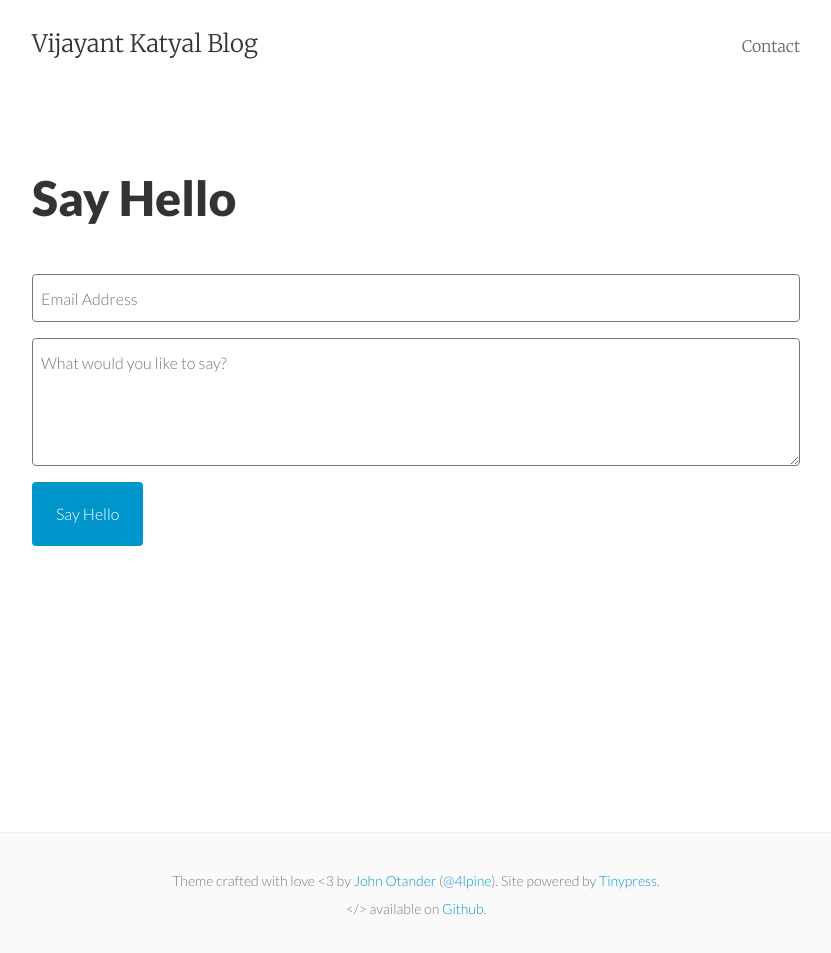
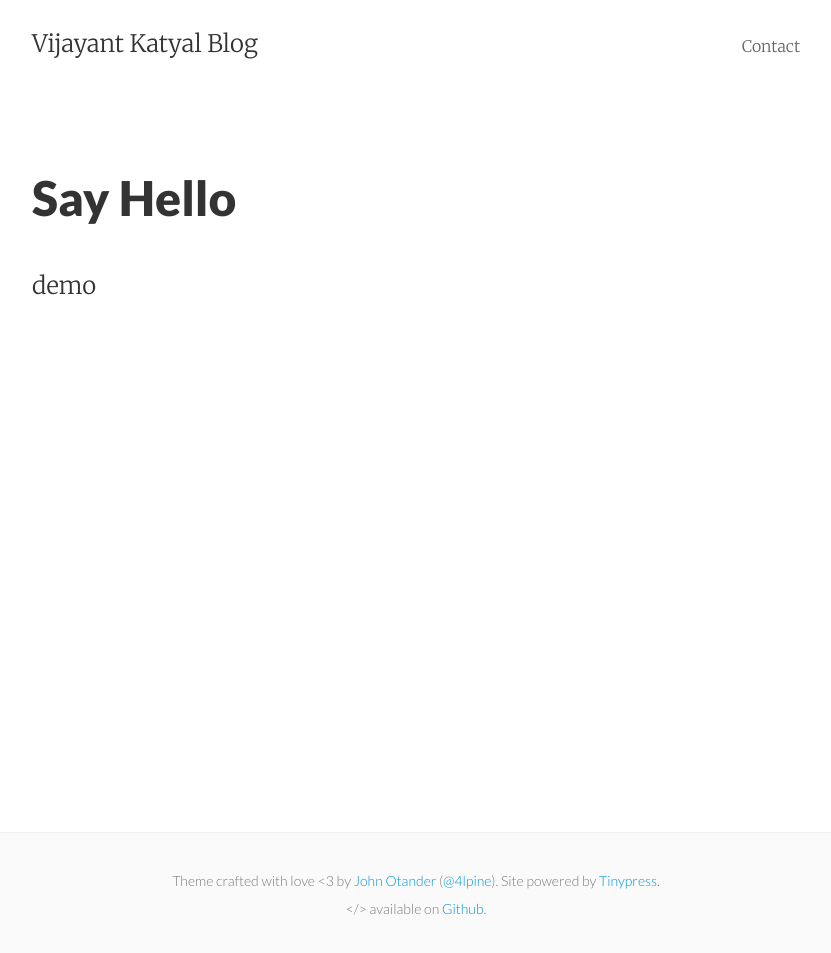
Before and after one commit to vijayantkatyal/vijayantkatyal.github.io, a Jekyll site: the page built from contact.html, in a window 1280 px wide. Shown: the whole page, without its empty margins (224-1055 px from the left). Built offline with Jekyll 4.4.1, drawn with Linux system fonts in a browser that asks for light colours.

Commit message:
[Updated] Contact Page

```diff
--- a/contact.html
+++ b/contact.html
@@ -5,9 +5,5 @@ permalink: /contact/
 ---
 
 <div class="py2">
-  <form action="https://forms.brace.io/{{ site.email }}" method="POST" class="form-stacked form-light">
-    <input type="text" name="email" class="input mobile-block" placeholder="Email Address">
-    <textarea type="text" name="content" class="input mobile-block" rows="5" placeholder="What would you like to say?"></textarea>
-    <input type="submit" class="button button-blue button-big mobile-block" value="Say Hello">
-  </form>
+  demo
 </div>
```
